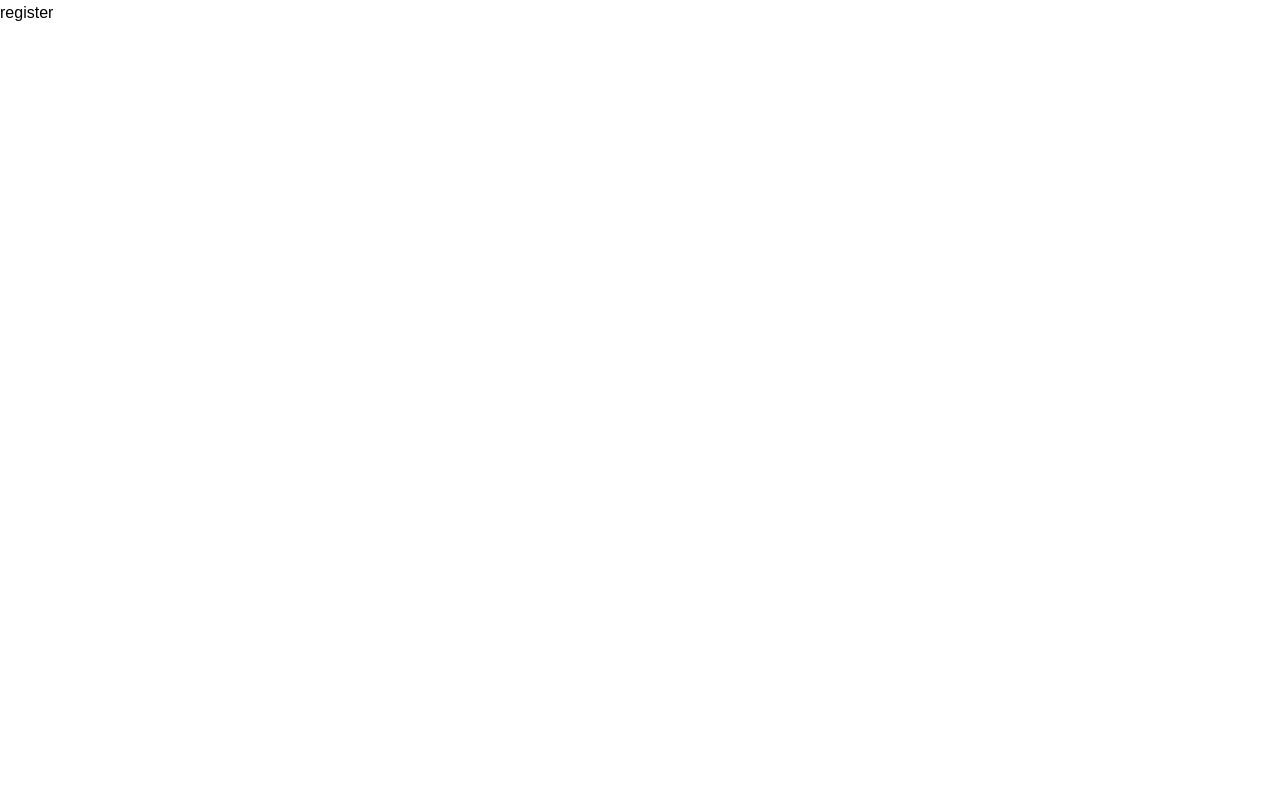
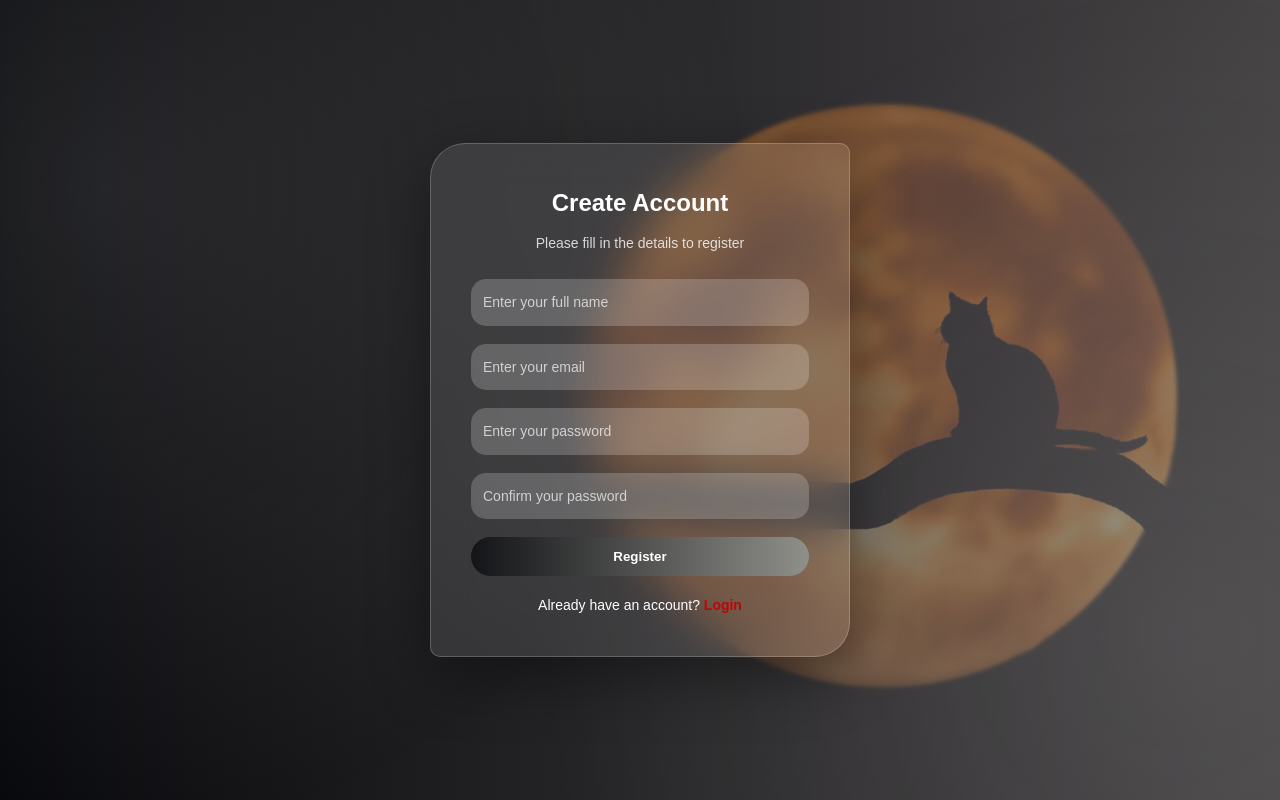
Before and after one commit to AbdelfattahEmad/New_Dashboard, a React (Vite) app: page /register in a window 1280 px wide. Built offline with nearby package versions, Linux system fonts and the light colour scheme.

Commit message:
register page 4

```diff
--- a/src/App.jsx
+++ b/src/App.jsx
@@ -6,7 +6,7 @@ import NotFound from "./Pages/NotFound";
 import DasboardHome from "./Pages/Dashboard/DasboardHome";
 import Login from "./Auth/Login";
 import AuthLayout from "./Auth/AuthLayout";
-import Register from "./Auth/register";
+import Register from "./Auth/Register";
 
 function App() {
   return (
--- a/src/Auth/Register.jsx
+++ b/src/Auth/Register.jsx
@@ -1,7 +1,33 @@
-import React from "react";
+import { NavLink } from "react-router-dom";
+import "../assets/Styles/_auth.scss";
+import InputField from "../Components/Ui/Inputs/InputField";
 
-const register = () => {
-  return <div>register</div>;
+const Register = () => {
+  return (
+    <div className="register_page">
+      <div className="register_card">
+        <h2>Create Account</h2>
+        <p>Please fill in the details to register</p>
+
+        <InputField type="text" placeholder="Enter your full name" />
+
+        <InputField type="email" placeholder="Enter your email" />
+
+        <InputField type="password" placeholder="Enter your password" />
+
+        <InputField type="password" placeholder="Confirm your password" />
+
+        <button className="register_btn">Register</button>
+
+        <div className="login_link">
+          Already have an account?{" "}
+          <NavLink to="/login" className="login_link_text">
+            Login
+          </NavLink>
+        </div>
+      </div>
+    </div>
+  );
 };
 
-export default register;
+export default Register;
--- a/src/assets/Styles/_auth.scss
+++ b/src/assets/Styles/_auth.scss
@@ -154,3 +154,151 @@
     transform: translateY(0);
   }
 }
+
+/*register page  */
+.register_page {
+  height: 100vh;
+  display: flex;
+  justify-content: center;
+  align-items: center;
+  overflow: hidden;
+  position: relative;
+
+  background-image: linear-gradient(
+      90deg,
+      rgba(12, 13, 18, 0.7),
+      rgba(100, 96, 98, 0.7)
+    ),
+    url("../images/login.jpg");
+
+  background-size: cover;
+  background-position: center;
+  background-repeat: no-repeat;
+  animation: gradientMove 10s ease infinite;
+
+  &::before {
+    content: "";
+    position: absolute;
+    width: 140%;
+    height: 140%;
+    background: radial-gradient(
+        circle at 20% 30%,
+        rgba(255, 255, 255, 0.1),
+        transparent 40%
+      ),
+      radial-gradient(
+        circle at 80% 70%,
+        rgba(255, 255, 255, 0.08),
+        transparent 40%
+      );
+    animation: float 8s ease-in-out infinite alternate;
+  }
+}
+
+/* start register Card */
+.register_card {
+  position: relative;
+  width: 420px;
+  padding: 40px;
+  border-radius: 35px 10px 35px 10px;
+  background: rgba(255, 255, 255, 0.1);
+  backdrop-filter: blur(20px);
+  border: 1px solid rgba(255, 255, 255, 0.2);
+  box-shadow: 0 20px 60px rgba(0, 0, 0, 0.4);
+  text-align: center;
+  color: #fff;
+  animation: fadeIn 0.8s ease;
+
+  h2 {
+    margin-bottom: 10px;
+  }
+
+  p {
+    margin-bottom: 25px;
+    font-size: 14px;
+    opacity: 0.8;
+  }
+
+  .input_group {
+    margin-bottom: 18px;
+
+    input {
+      width: 100%;
+      padding: 12px;
+      border-radius: 15px;
+      border: none;
+      outline: none;
+      background: rgba(255, 255, 255, 0.2);
+      color: #fff;
+      font-size: 14px;
+
+      &::placeholder {
+        color: rgba(255, 255, 255, 0.7);
+      }
+    }
+  }
+
+  .register_btn {
+    width: 100%;
+    padding: 12px;
+    border-radius: 25px;
+    border: none;
+    cursor: pointer;
+    font-weight: bold;
+    color: #fff;
+    background: linear-gradient(90deg, #131417, #8f908a);
+    transition: 0.3s;
+
+    &:hover {
+      transform: translateY(-3px);
+      box-shadow: 0 10px 25px rgba(0, 0, 0, 0.3);
+      background: linear-gradient(90deg, #e5e7ed, #8f908a);
+      color: #000;
+    }
+  }
+
+  .login_link {
+    margin-top: 18px;
+    font-size: 14px;
+
+    .login_link_text {
+      color: #be0606;
+      cursor: pointer;
+      font-weight: 600;
+    }
+  }
+}
+
+/* Animations */
+
+@keyframes gradientMove {
+  0% {
+    background-position: 0% 50%;
+  }
+  50% {
+    background-position: 100% 50%;
+  }
+  100% {
+    background-position: 0% 50%;
+  }
+}
+
+@keyframes float {
+  from {
+    transform: translateY(-20px);
+  }
+  to {
+    transform: translateY(20px);
+  }
+}
+
+@keyframes fadeIn {
+  from {
+    opacity: 0;
+    transform: translateY(30px);
+  }
+  to {
+    opacity: 1;
+    transform: translateY(0);
+  }
+}
```
